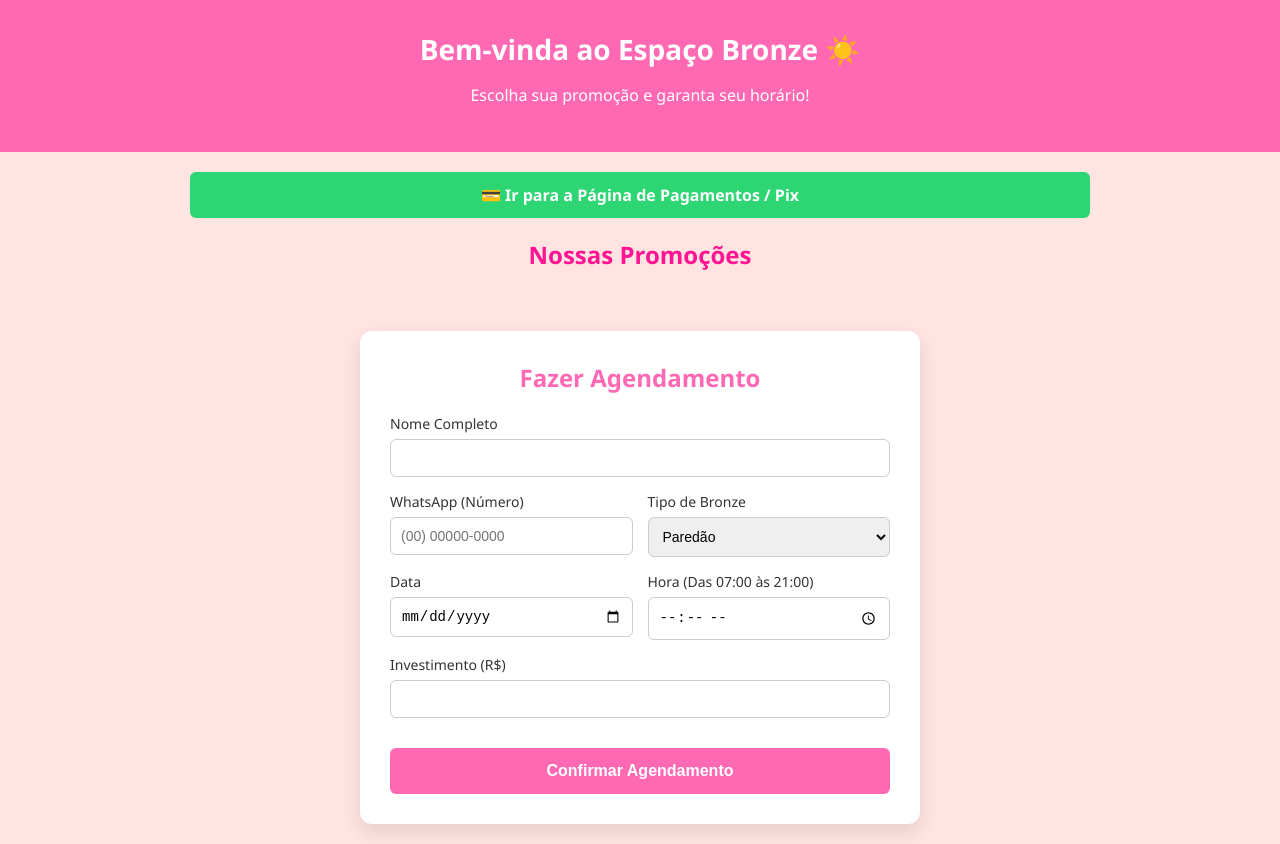
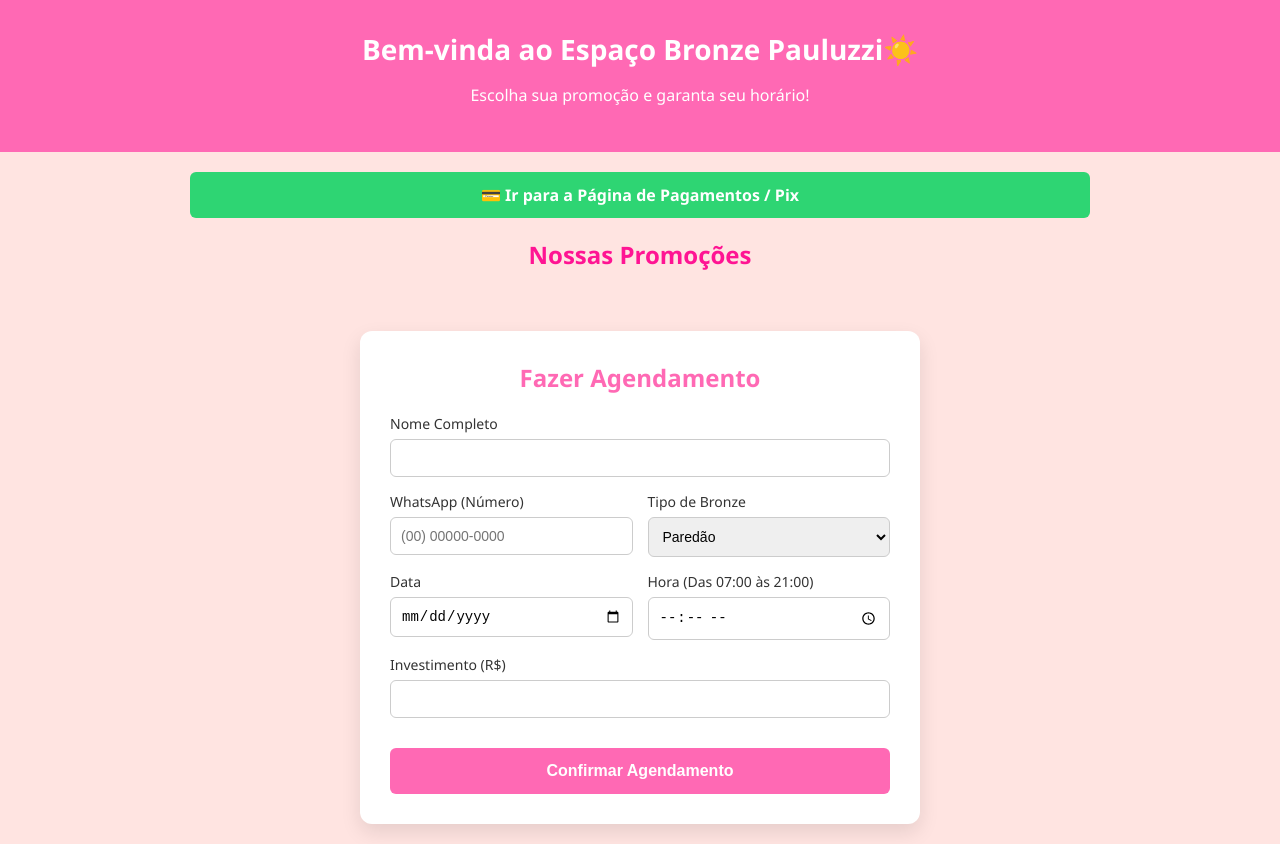
Before and after one commit to kauanbg/sistema-bronze, a website: page index.html in a window 1280 px wide. Drawn offline with Linux system fonts and the light colour scheme; no server answers.

Commit message:
index.html

```diff
--- a/index.html
+++ b/index.html
@@ -3,7 +3,7 @@
 <head>
     <meta charset="UTF-8">
     <meta name="viewport" content="width=device-width, initial-scale=1.0">
-    <title>Espaço Bronze - Agendamento</title>
+    <title>Espaço Bronze Pauluzzi- Agendamento</title>
     <style>
         body { font-family: 'Segoe UI', Tahoma, sans-serif; background-color: #ffe4e1; margin: 0; padding: 0; color: #333; }
         .cabecalho { background-color: #ff69b4; color: white; text-align: center; padding: 30px 20px; }
@@ -35,7 +35,7 @@
 <body>
 
     <div class="cabecalho">
-        <h1>Bem-vinda ao Espaço Bronze ☀️</h1>
+        <h1>Bem-vinda ao Espaço Bronze Pauluzzi☀️</h1>
         <p>Escolha sua promoção e garanta seu horário!</p>
     </div>
 
@@ -159,7 +159,6 @@
             const horaEscolhida = document.getElementById('hora').value;
             const horaNum = parseInt(horaEscolhida.split(':')[0]);
 
-            // Valida restrição das 07:00 às 21:00
             if (horaNum < 7 || horaNum > 21) {
                 alert('Os horários de atendimento devem ser distribuídos estritamente entre as 07:00 e as 21:00!');
                 return;
```
